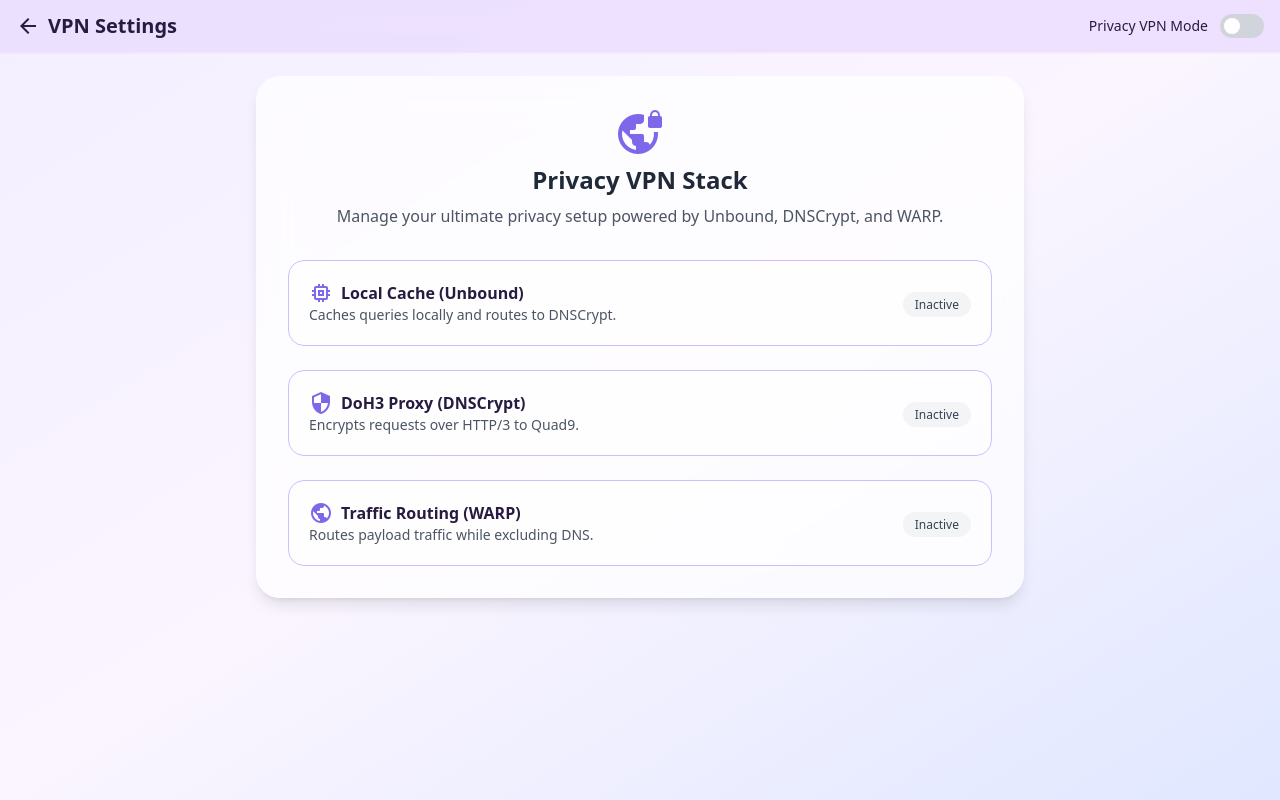
After one commit to 1999AZZAR/doh-switcher, a Flask app: template templates/vpn.html in a window 1280 px wide. The commit adds this page. Run offline with Flask 3, Linux system fonts and the light colour scheme; the template is opened without the code that fills it, so the values that code supplies are empty; parts of the project's set-up code (start-up, migrations or seed data) failed here and were passed over; some libraries are stand-ins or nearby versions.

Commit message:
feat: integrate Privacy VPN mode (Unbound + DNSCrypt-proxy + WARP)
- Added 'install_vpn_stack.sh' for setting up the privacy stack
- Added 'vpn_service.py' for mode switching logic without affecting cloudflared
- Implemented global toggle switch in 'templates/index.html'
- Added dedicated VPN settings page at 'templates/vpn.html'
- Patched 'app/routes.py' to handle '/toggle_mode' and UI state
- Updated README.md and ARCHITECTURE.md

```diff
--- a/app/routes.py
+++ b/app/routes.py
@@ -14,6 +14,8 @@ from app.services.database import cleanup_old_records
 from app.utils.validators import normalize_url, validate_provider
 from app.utils.decorators import require_sudo
 from app.utils.logging import log_event
+from app.services.vpn_service import is_vpn_mode_active, enable_vpn_mode, disable_vpn_mode
+
 
 def register_routes(app):
 
@@ -23,6 +25,7 @@ def register_routes(app):
         current_provider_name, full_provider, base_provider = get_current_provider()
         service_status = get_service_status()
         network_info = get_network_info()
+        vpn_mode_active = is_vpn_mode_active()
         return render_template(
             "index.html",
             providers=providers,
@@ -33,7 +36,7 @@ def register_routes(app):
             network_info=network_info,
             default_providers=DEFAULT_PROVIDERS,
             test_results=test_results,
-            test_interval=app.config['TEST_INTERVAL']
+            test_interval=app.config['TEST_INTERVAL'], vpn_mode_active=vpn_mode_active
         )
 
     @app.route("/select_provider", methods=["POST"])
@@ -367,3 +370,23 @@ def register_routes(app):
             "avg": avg,
             "count": count
         })
+
+    @app.route("/vpn_settings")
+    @require_sudo
+    def vpn_settings():
+        return render_template("vpn.html", vpn_mode_active=is_vpn_mode_active())
+
+    @app.route("/toggle_mode", methods=["POST"])
+    @require_sudo
+    def toggle_mode():
+        if is_vpn_mode_active():
+            if disable_vpn_mode():
+                flash("VPN Mode disabled. Restored Cloudflared.", "success")
+            else:
+                flash("Error disabling VPN Mode.", "danger")
+        else:
+            if enable_vpn_mode():
+                flash("VPN Mode enabled (Unbound + DNSCrypt + WARP).", "success")
+            else:
+                flash("Error enabling VPN Mode.", "danger")
+        return redirect(request.referrer or url_for("index"))
--- /dev/null
+++ b/templates/vpn.html
@@ -0,0 +1,121 @@
+<!DOCTYPE html>
+<html lang="en">
+<head>
+    <meta charset="UTF-8">
+    <meta name="viewport" content="width=device-width, initial-scale=1.0">
+    <title>VPN Settings - DoH Switcher</title>
+    <script src="https://cdn.tailwindcss.com?plugins=forms"></script>
+    <link href="https://fonts.googleapis.com/icon?family=Material+Icons|Material+Icons+Outlined" rel="stylesheet">
+    <link rel="stylesheet" href="{{ url_for('static', filename='css/styles.css') }}">
+    <script>
+        tailwind.config = {
+            theme: {
+                extend: {
+                    colors: {
+                        'm-purple': {
+                            '50': '#f4efff', '100': '#eaddff', '200': '#d0bcff', '300': '#b69df8',
+                            '400': '#9a7ff0', '500': '#7f67ea', '600': '#6750a4', '700': '#523f82',
+                            '800': '#3c2d61', '900': '#271c40'
+                        },
+                        'm-green': '#69de8a', 'm-red': '#ff8a8a', 'm-orange': '#ffca7b',
+                        'm-blue': '#7ac0ff', 'm-teal': '#6ae8d3'
+                    },
+                    borderRadius: { 'xl': '1rem', '2xl': '1.5rem', '3xl': '2rem' },
+                    backdropBlur: { 'xl': '24px' }
+                }
+            }
+        }
+    </script>
+</head>
+<body class="bg-gradient-to-br from-m-purple-50 via-purple-50 to-indigo-100 text-gray-800 font-sans min-h-screen">
+    <!-- Navbar -->
+    <nav class="sticky top-0 z-40 bg-m-purple-100/80 backdrop-blur-lg shadow-sm mb-6">
+        <div class="container mx-auto px-4 py-3 flex justify-between items-center">
+            <a href="{{ url_for('index') }}" class="text-xl font-semibold text-m-purple-900 inline-flex items-center gap-2">
+                <i class="material-icons-outlined">arrow_back</i> VPN Settings
+            </a>
+
+            <!-- VPN Mode Toggle -->
+            <form action="{{ url_for('toggle_mode') }}" method="post" class="flex items-center gap-3 mb-0">
+                <span class="text-sm font-medium text-m-purple-900">Privacy VPN Mode</span>
+                <button type="submit" class="relative inline-flex h-6 w-11 items-center rounded-full transition-colors focus:outline-none focus:ring-2 focus:ring-m-purple-500 focus:ring-offset-2 {% if vpn_mode_active %}bg-m-green{% else %}bg-gray-300{% endif %}">
+                    <span class="inline-block h-4 w-4 transform rounded-full bg-white transition-transform {% if vpn_mode_active %}translate-x-6{% else %}translate-x-1{% endif %}"></span>
+                </button>
+            </form>
+        </div>
+    </nav>
+
+    <!-- Main Content -->
+    <main class="container mx-auto px-4 pb-10">
+
+        <!-- Flash Messages -->
+        {% with messages = get_flashed_messages(with_categories=true) %}
+            {% if messages %}
+                <div class="mb-6 space-y-2">
+                {% for category, message in messages %}
+                    <div class="p-4 rounded-xl shadow-sm text-sm {% if category == 'success' %}bg-m-green/20 text-green-800 border border-m-green/30{% else %}bg-m-red/20 text-red-800 border border-m-red/30{% endif %}">
+                        {{ message | safe }}
+                    </div>
+                {% endfor %}
+                </div>
+            {% endif %}
+        {% endwith %}
+
+        <div class="bg-white/70 backdrop-blur-xl shadow-lg rounded-2xl p-8 max-w-3xl mx-auto">
+            <div class="text-center mb-8">
+                <i class="material-icons-outlined text-5xl text-m-purple-500 mb-2">vpn_lock</i>
+                <h1 class="text-2xl font-bold text-gray-800">Privacy VPN Stack</h1>
+                <p class="text-gray-600 mt-2">Manage your ultimate privacy setup powered by Unbound, DNSCrypt, and WARP.</p>
+            </div>
+
+            <div class="space-y-6">
+                <!-- Unbound -->
+                <div class="p-5 border border-m-purple-200 rounded-xl bg-white/50 flex items-center justify-between">
+                    <div>
+                        <h3 class="font-semibold text-m-purple-900 flex items-center gap-2">
+                            <i class="material-icons-outlined text-m-purple-500">memory</i> Local Cache (Unbound)
+                        </h3>
+                        <p class="text-sm text-gray-600">Caches queries locally and routes to DNSCrypt.</p>
+                    </div>
+                    <div>
+                        <span class="px-3 py-1 rounded-full text-xs font-medium {% if vpn_mode_active %}bg-green-100 text-green-700{% else %}bg-gray-100 text-gray-700{% endif %}">
+                            {% if vpn_mode_active %}Active{% else %}Inactive{% endif %}
+                        </span>
+                    </div>
+                </div>
+
+                <!-- DNSCrypt-proxy -->
+                <div class="p-5 border border-m-purple-200 rounded-xl bg-white/50 flex items-center justify-between">
+                    <div>
+                        <h3 class="font-semibold text-m-purple-900 flex items-center gap-2">
+                            <i class="material-icons-outlined text-m-purple-500">security</i> DoH3 Proxy (DNSCrypt)
+                        </h3>
+                        <p class="text-sm text-gray-600">Encrypts requests over HTTP/3 to Quad9.</p>
+                    </div>
+                    <div>
+                        <span class="px-3 py-1 rounded-full text-xs font-medium {% if vpn_mode_active %}bg-green-100 text-green-700{% else %}bg-gray-100 text-gray-700{% endif %}">
+                            {% if vpn_mode_active %}Active{% else %}Inactive{% endif %}
+                        </span>
+                    </div>
+                </div>
+
+                <!-- WARP -->
+                <div class="p-5 border border-m-purple-200 rounded-xl bg-white/50 flex items-center justify-between">
+                    <div>
+                        <h3 class="font-semibold text-m-purple-900 flex items-center gap-2">
+                            <i class="material-icons-outlined text-m-purple-500">public</i> Traffic Routing (WARP)
+                        </h3>
+                        <p class="text-sm text-gray-600">Routes payload traffic while excluding DNS.</p>
+                    </div>
+                    <div>
+                        <span class="px-3 py-1 rounded-full text-xs font-medium {% if vpn_mode_active %}bg-green-100 text-green-700{% else %}bg-gray-100 text-gray-700{% endif %}">
+                            {% if vpn_mode_active %}Active{% else %}Inactive{% endif %}
+                        </span>
+                    </div>
+                </div>
+            </div>
+
+        </div>
+    </main>
+</body>
+</html>
```
Also changed, not shown: ARCHITECTURE.md (+5 -1 lines), app/services/vpn_service.py (added, +54 -0 lines), templates/index.html (+26 -1 lines), README.md, 1 other file.
